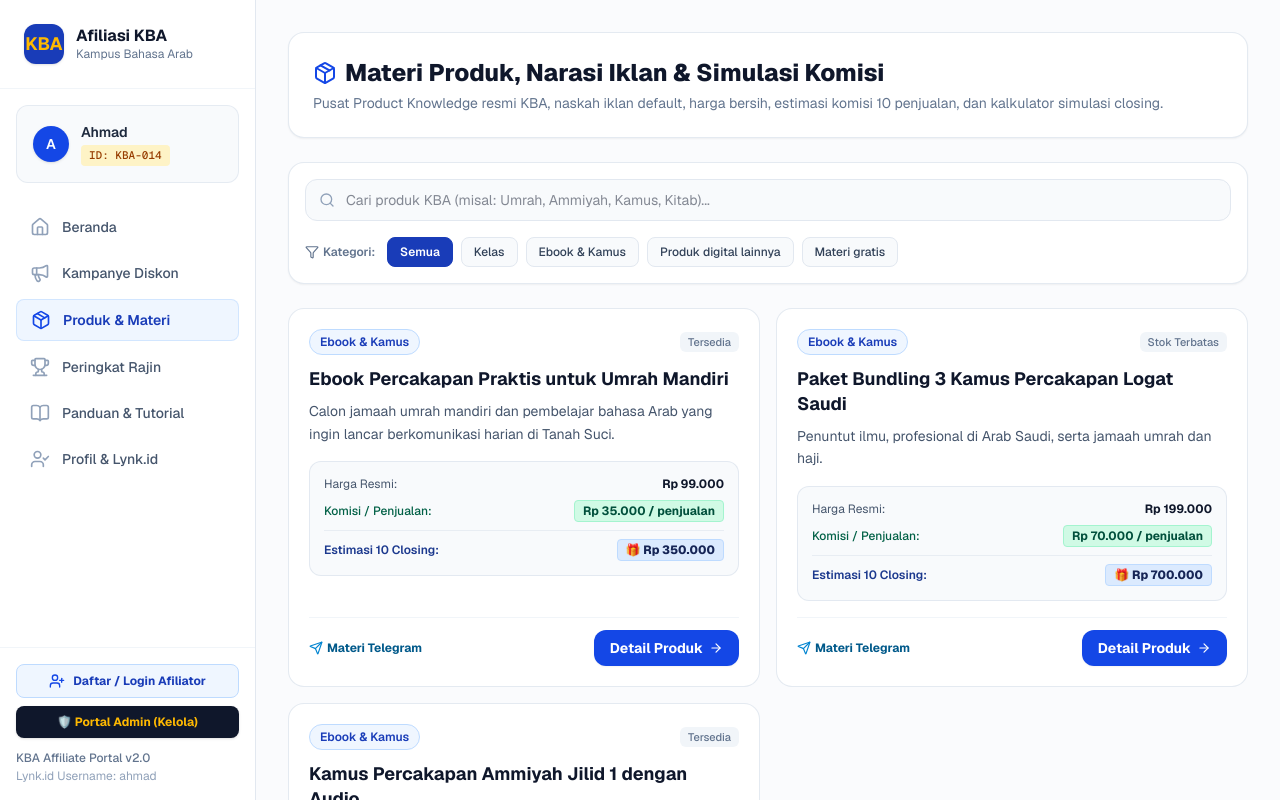
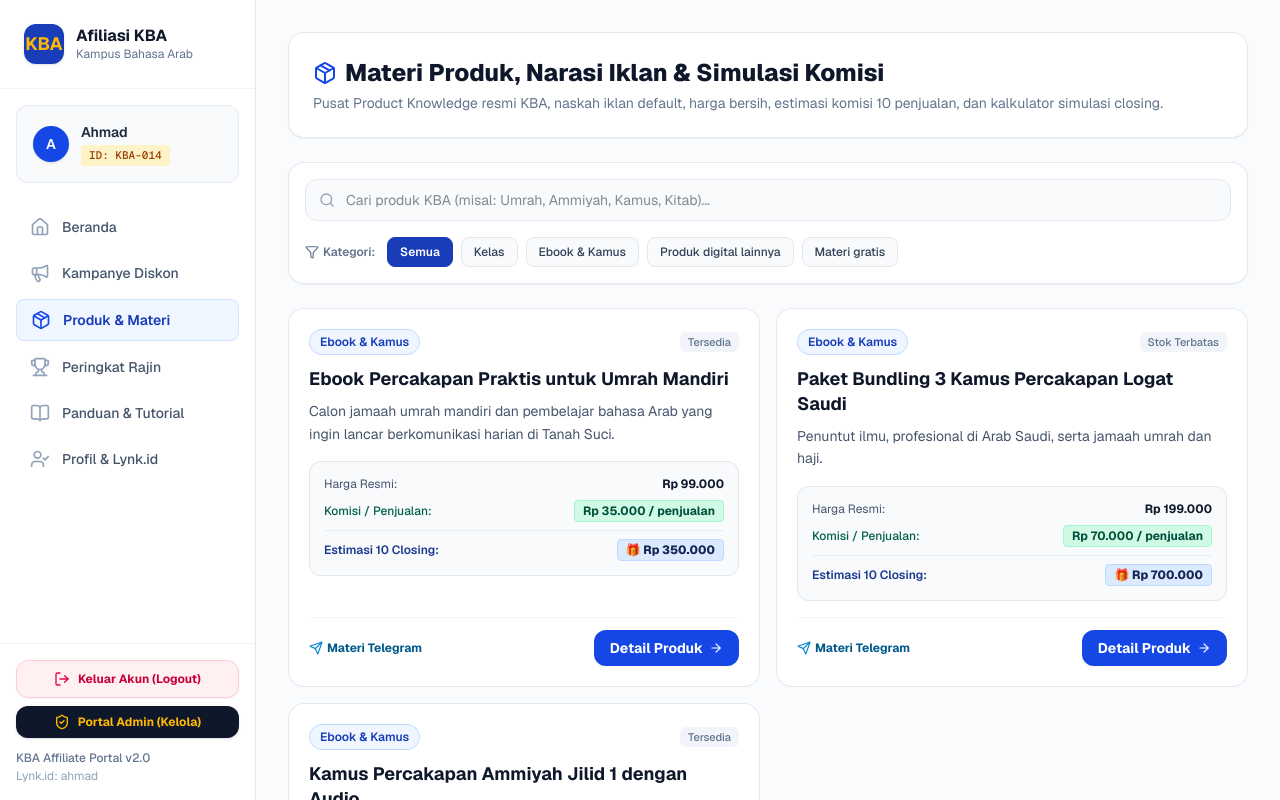
Before and after one commit to mozakki99/kba-affiliate, a Next.js app: page /produk in a window 1280 px wide. Shown: the top 800 px of the page. Built offline with nearby package versions, Linux system fonts and the light colour scheme.

Commit message:
feat(ui): add logout button to DesktopSidebar and MobileBottomNav drawer

```diff
--- a/src/components/layout/DesktopSidebar.tsx
+++ b/src/components/layout/DesktopSidebar.tsx
@@ -2,9 +2,10 @@
 
 import React from 'react';
 import Link from 'next/link';
-import { usePathname } from 'next/navigation';
-import { Home, Megaphone, Package, Trophy, UserCheck, BookOpen, UserPlus } from 'lucide-react';
+import { usePathname, useRouter } from 'next/navigation';
+import { Home, Megaphone, Package, Trophy, UserCheck, BookOpen, UserPlus, LogOut, ShieldCheck } from 'lucide-react';
 import { AffiliateUser } from '@/types';
+import { useKBAStore } from '@/data/store';
 
 interface DesktopSidebarProps {
   user: AffiliateUser;
@@ -12,6 +13,13 @@
 
 export function DesktopSidebar({ user }: DesktopSidebarProps) {
   const pathname = usePathname();
+  const router = useRouter();
+  const { logoutUser } = useKBAStore();
+
+  const handleLogout = () => {
+    logoutUser();
+    router.push('/auth');
+  };
 
   const navItems = [
     { href: '/', label: 'Beranda', icon: Home },
@@ -70,24 +78,27 @@
         })}
       </nav>
 
-      {/* Footer Info */}
+      {/* Footer Info & Action Buttons */}
       <div className="p-4 border-t border-slate-100 text-xs text-slate-400 space-y-2">
-        <Link
-          href="/auth"
-          className="flex items-center justify-center gap-2 p-2 bg-blue-50 text-blue-800 rounded-lg hover:bg-blue-100 transition-colors font-bold text-xs border border-blue-200"
+        <button
+          onClick={handleLogout}
+          className="w-full flex items-center justify-center gap-2 p-2.5 bg-rose-50 text-rose-700 hover:bg-rose-100 border border-rose-200 rounded-xl transition-colors font-bold text-xs shadow-xs cursor-pointer"
         >
-          <UserPlus className="w-4 h-4 text-blue-700 shrink-0" />
-          <span>Daftar / Login Afiliator</span>
-        </Link>
+          <LogOut className="w-4 h-4 text-rose-600 shrink-0" />
+          <span>Keluar Akun (Logout)</span>
+        </button>
+
         <Link
           href="/admin"
-          className="flex items-center justify-center gap-2 p-2 bg-slate-900 text-amber-400 rounded-lg hover:bg-slate-800 transition-colors font-bold text-xs shadow-sm"
+          className="flex items-center justify-center gap-2 p-2 bg-slate-900 text-amber-400 rounded-xl hover:bg-slate-800 transition-colors font-bold text-xs shadow-sm"
         >
-          <span>🛡️ Portal Admin (Kelola)</span>
+          <ShieldCheck className="w-4 h-4 text-amber-400" />
+          <span>Portal Admin (Kelola)</span>
         </Link>
-        <div className="space-y-0.5 pt-1">
+
+        <div className="space-y-0.5 pt-1 text-center sm:text-left">
           <p className="font-medium text-slate-500">KBA Affiliate Portal v2.0</p>
-          <p>Lynk.id Username: {user.lynkIdUsername}</p>
+          <p>Lynk.id: {user.lynkIdUsername}</p>
         </div>
       </div>
     </aside>
--- a/src/components/layout/MobileBottomNav.tsx
+++ b/src/components/layout/MobileBottomNav.tsx
@@ -2,9 +2,10 @@
 
 import React, { useState } from 'react';
 import Link from 'next/link';
-import { usePathname } from 'next/navigation';
-import { Home, Package, Trophy, MoreHorizontal, Megaphone, UserCheck, X, BookOpen, UserPlus, ShieldCheck } from 'lucide-react';
+import { usePathname, useRouter } from 'next/navigation';
+import { Home, Package, Trophy, MoreHorizontal, Megaphone, UserCheck, X, BookOpen, UserPlus, ShieldCheck, LogOut } from 'lucide-react';
 import { AffiliateUser } from '@/types';
+import { useKBAStore } from '@/data/store';
 
 interface MobileBottomNavProps {
   user: AffiliateUser;
@@ -12,7 +13,15 @@
 
 export function MobileBottomNav({ user }: MobileBottomNavProps) {
   const pathname = usePathname();
+  const router = useRouter();
+  const { logoutUser } = useKBAStore();
   const [showMoreMenu, setShowMoreMenu] = useState(false);
+
+  const handleLogout = () => {
+    logoutUser();
+    setShowMoreMenu(false);
+    router.push('/auth');
+  };
 
   const mainItems = [
     { href: '/', label: 'Beranda', icon: Home },
@@ -21,13 +30,11 @@
   ];
 
   const secondaryItems = [
-    { href: '/admin', label: '🛡️ Portal Admin Web', icon: ShieldCheck, description: 'Kelola pendaftaran, approve & generate akun WA' },
-    { href: '/auth', label: 'Daftar / Login Akun', icon: UserPlus, description: 'Registrasi afiliator baru atau masuk akun' },
+    { href: '/profil', label: 'Profil & Lynk.id', icon: UserCheck, description: 'Pengaturan username Lynk.id Anda' },
     { href: '/panduan', label: 'Panduan & Tutorial', icon: BookOpen, description: 'Sistem perpoinan, aturan insentif & tutorial' },
     { href: '/kampanye', label: 'Kampanye Diskon', icon: Megaphone, description: 'Event promo terbatas diskon khusus' },
-    { href: '/profil', label: 'Profil & Lynk.id', icon: UserCheck, description: 'Pengaturan username Lynk.id Anda' },
+    { href: '/admin', label: '🛡️ Portal Admin Web', icon: ShieldCheck, description: 'Kelola pendaftaran, approve & generate akun WA' },
   ];
-
 
   return (
     <>
@@ -121,6 +128,15 @@
                   </Link>
                 );
               })}
+
+              {/* Logout Button in Drawer */}
+              <button
+                onClick={handleLogout}
+                className="w-full flex items-center justify-center gap-2 p-3 bg-rose-50 hover:bg-rose-100 text-rose-700 border border-rose-200 rounded-xl font-bold text-sm transition-colors mt-3"
+              >
+                <LogOut className="w-4 h-4 text-rose-600 shrink-0" />
+                <span>Keluar Akun (Logout)</span>
+              </button>
             </div>
           </div>
         </div>
```
